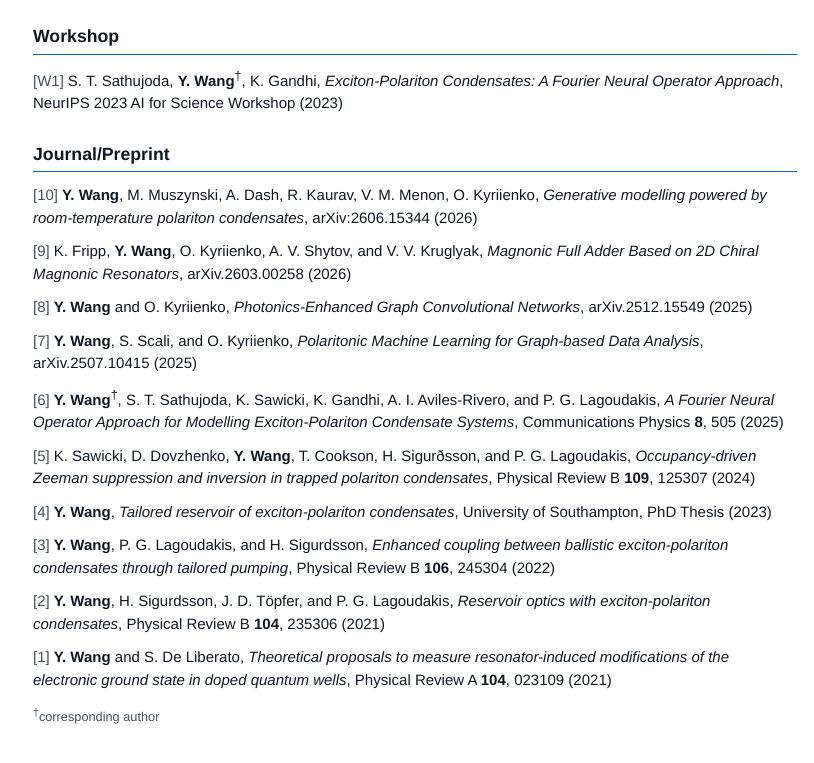
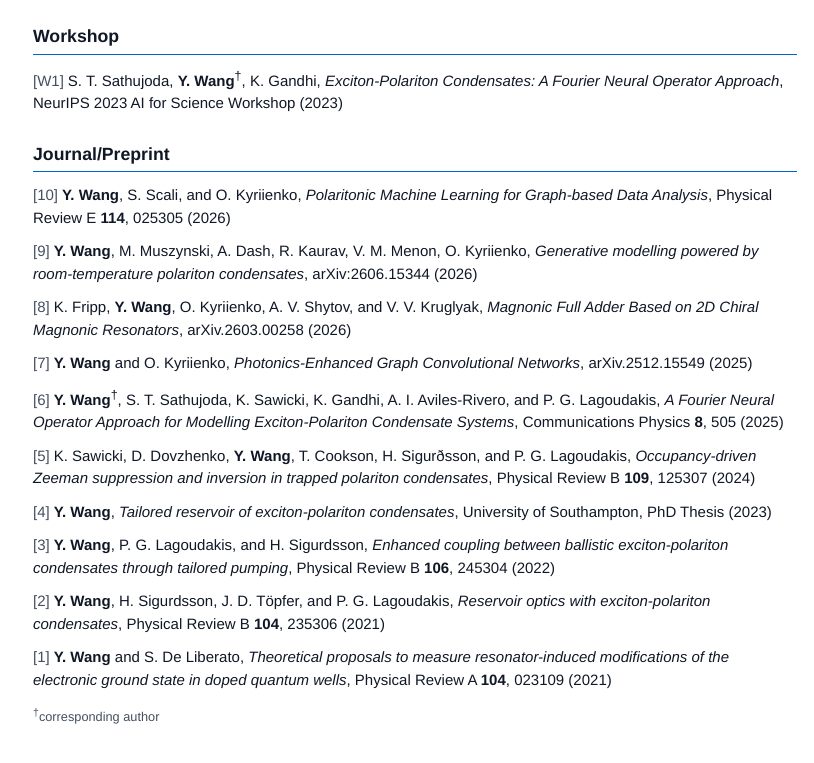
Before and after one commit to ywang-phy/ywang-phy-github.io, a plain HTML site: page index.html in a window 1280 px wide. Shown: the part 2122-2885 px from the top of the page, without its empty margins (225-1039 px from the left). Drawn offline with Linux system fonts and the light colour scheme.

Commit message:
Update publication list in index.html

```diff
--- a/index.html
+++ b/index.html
@@ -356,10 +356,10 @@
     <!-- ================= JOURNAL / PREPRINT ================= -->
     <h3>Journal/Preprint</h3>
     <ul class="publication-list">
-        <li><span class="pub-tag">[10]</span><a href="https://arxiv.org/pdf/2606.15344" target="_blank"><strong>Y. Wang</strong>, M. Muszynski, A. Dash, R. Kaurav, V. M. Menon, O. Kyriienko, <em>Generative modelling powered by room-temperature polariton condensates</em>, arXiv:2606.15344 (2026)</a></li>
-        <li><span class="pub-tag">[9]</span><a href="https://arxiv.org/abs/2603.00258" target="_blank">K. Fripp, <strong>Y. Wang</strong>, O. Kyriienko, A. V. Shytov, and V. V. Kruglyak, <em>Magnonic Full Adder Based on 2D Chiral Magnonic Resonators</em>, arXiv.2603.00258 (2026)</a></li>
-        <li><span class="pub-tag">[8]</span><a href="https://doi.org/10.48550/arXiv.2512.15549" target="_blank"><strong>Y. Wang</strong> and O. Kyriienko, <em>Photonics-Enhanced Graph Convolutional Networks</em>, arXiv.2512.15549 (2025)</a></li>
-        <li><span class="pub-tag">[7]</span><a href="https://doi.org/10.48550/arXiv.2507.10415" target="_blank"><strong>Y. Wang</strong>, S. Scali, and O. Kyriienko, <em>Polaritonic Machine Learning for Graph-based Data Analysis</em>, arXiv.2507.10415 (2025)</a></li>
+        <li><span class="pub-tag">[10]</span><a href="https://journals.aps.org/pre/pdf/10.1103/fgy1-n4vp" target="_blank"><strong>Y. Wang</strong>, S. Scali, and O. Kyriienko, <em>Polaritonic Machine Learning for Graph-based Data Analysis</em>, Physical Review E <strong>114</strong>, 025305 (2026)</a></li>
+        <li><span class="pub-tag">[9]</span><a href="https://arxiv.org/pdf/2606.15344" target="_blank"><strong>Y. Wang</strong>, M. Muszynski, A. Dash, R. Kaurav, V. M. Menon, O. Kyriienko, <em>Generative modelling powered by room-temperature polariton condensates</em>, arXiv:2606.15344 (2026)</a></li>
+        <li><span class="pub-tag">[8]</span><a href="https://arxiv.org/abs/2603.00258" target="_blank">K. Fripp, <strong>Y. Wang</strong>, O. Kyriienko, A. V. Shytov, and V. V. Kruglyak, <em>Magnonic Full Adder Based on 2D Chiral Magnonic Resonators</em>, arXiv.2603.00258 (2026)</a></li>
+        <li><span class="pub-tag">[7]</span><a href="https://doi.org/10.48550/arXiv.2512.15549" target="_blank"><strong>Y. Wang</strong> and O. Kyriienko, <em>Photonics-Enhanced Graph Convolutional Networks</em>, arXiv.2512.15549 (2025)</a></li>
         <li><span class="pub-tag">[6]</span><a href="https://www.nature.com/articles/s42005-025-02409-2" target="_blank"><strong>Y. Wang</strong><sup>&dagger;</sup>, S. T. Sathujoda, K. Sawicki, K. Gandhi, A. I. Aviles-Rivero, and P. G. Lagoudakis, <em>A Fourier Neural Operator Approach for Modelling Exciton-Polariton Condensate Systems</em>, Communications Physics <strong>8</strong>, 505 (2025)</a></li>
         <li><span class="pub-tag">[5]</span><a href="https://doi.org/10.1103/PhysRevB.109.125307" target="_blank">K. Sawicki, D. Dovzhenko, <strong>Y. Wang</strong>, T. Cookson, H. Sigurðsson, and P. G. Lagoudakis, <em>Occupancy-driven Zeeman suppression and inversion in trapped polariton condensates</em>, Physical Review B <strong>109</strong>, 125307 (2024)</a></li>
         <li><span class="pub-tag">[4]</span><a href="https://eprints.soton.ac.uk/480385/" target="_blank"><strong>Y. Wang</strong>, <em>Tailored reservoir of exciton-polariton condensates</em>, University of Southampton, PhD Thesis (2023)</a></li>
```
